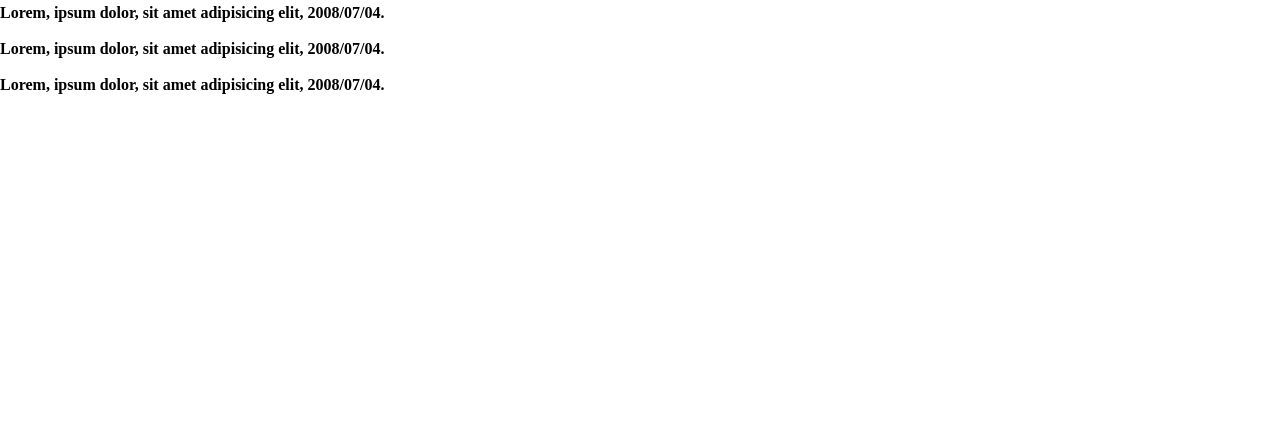
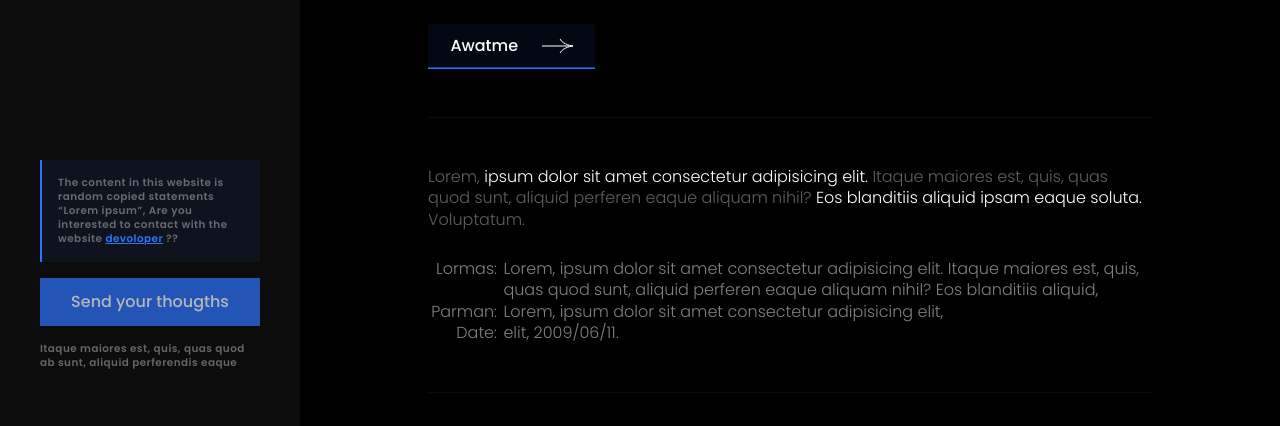
Before and after one commit to MOAZ-DEV/Eosmas, a plain HTML site: page Views/index.html in a window 1280 px wide. Shown: the part 374-800 px from the top of the page. Drawn offline with Linux system fonts and the light colour scheme.

Commit message:
Update collection-one.css

```diff
--- a/Views/collection-one.css
+++ b/Views/collection-one.css
@@ -1,7 +1,7 @@
-@import url('Layouts/home/home-desktop.css');
-@import url('Parts/colors-backgrounds-texture/variables.css');
-@import url('Parts/text-fonts/text-fonts.css');
-@import url('Parts/nav/nav.css');
+@import url('../Layouts/home/home-desktop.css');
+@import url('../Parts/colors-backgrounds-texture/variables.css');
+@import url('../Parts/text-fonts/text-fonts.css');
+@import url('../Parts/nav/nav.css');
 *{
     margin: 0;
     padding: 0;
```
